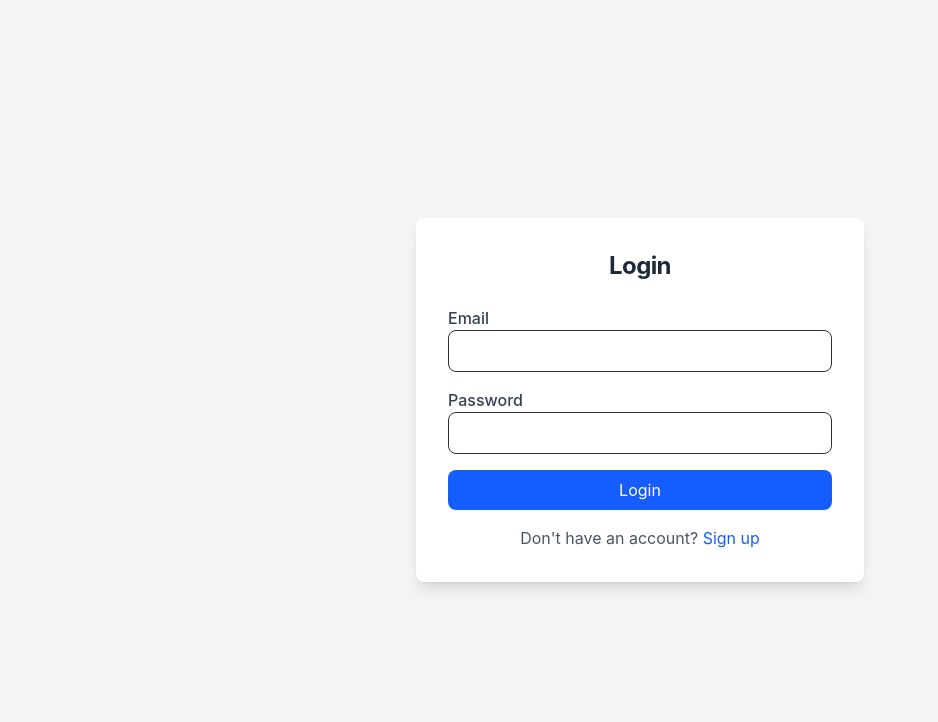
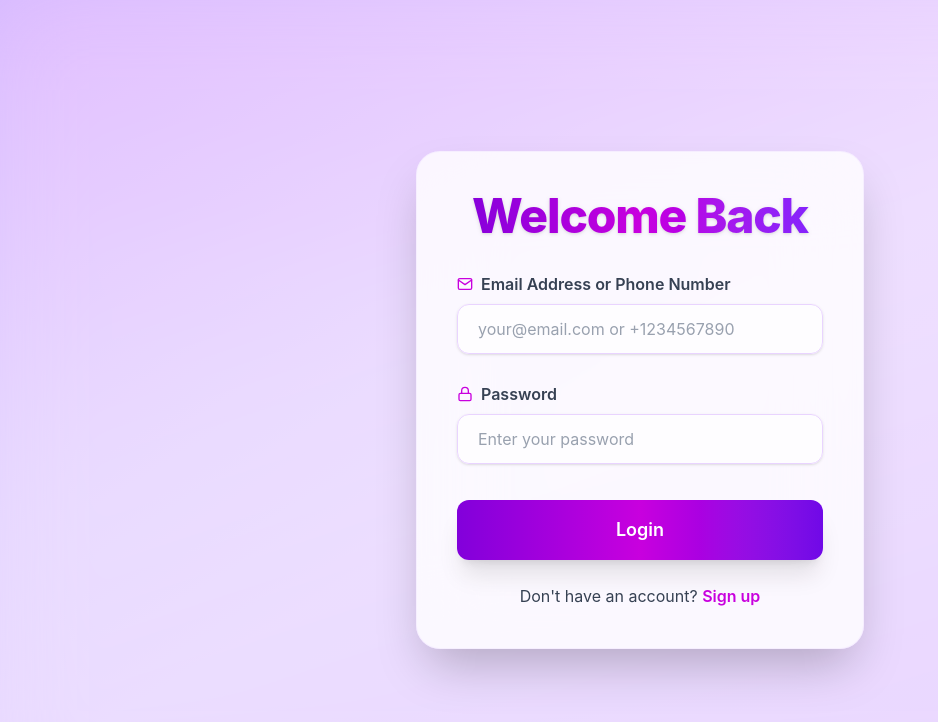
Before and after one commit to huzaifaquershi66/azadealfrontend, a React (Vite) app: page /login in a window 1280 px wide. Shown: the top 722 px of the page, without its empty margins (0-938 px from the left). Built offline with nearby package versions, Linux system fonts and the light colour scheme.

Commit message:
Update login.jsx

```diff
--- a/src/login.jsx
+++ b/src/login.jsx
@@ -4,6 +4,8 @@ import { useNavigate } from "react-router-dom";
 import axios from "axios";
 import { Formik, Form, Field, ErrorMessage } from "formik";
 import * as Yup from "yup";
+import { FiLock, FiMail } from "react-icons/fi";
+
 
 const LoginPage = () => {
   const navigate = useNavigate();
@@ -17,7 +19,7 @@ const LoginPage = () => {
   const handleLogin = async (values, { setSubmitting }) => {
     try {
       const response = await axios.post(
-        "https://casback-production.up.railway.app/users/login", // ✅ API URL fixed
+        "http://localhost:5000/users/login", // ✅ API URL fixed
         values,
         {
            withCredentials: true,
@@ -40,11 +42,18 @@ const LoginPage = () => {
   };
 
   return (
-    <div className="flex min-h-screen items-center justify-center bg-gray-100">
-      <div className="w-full max-w-md bg-white p-8 shadow-lg rounded-lg">
-        <h2 className="text-2xl font-bold cursor-pointer text-center text-gray-800 mb-6">Login</h2>
+    <div className="min-h-screen flex items-center justify-center bg-gradient-to-br from-violet-300 via-purple-200 to-fuchsia-200 relative overflow-hidden">
+      {/* Decorative gradient glow */}
+      <div className="absolute -inset-16 z-0 pointer-events-none">
+        <div className="w-full h-full rounded-[2.5rem] blur-3xl opacity-60 bg-gradient-to-br from-fuchsia-300 via-purple-100 to-violet-200 animate-gradient" />
+      </div>
+      {/* Glassmorphic Card */}
+      <div className="w-full max-w-md mx-auto p-10 rounded-3xl bg-white/80 shadow-2xl border border-purple-100/60 backdrop-blur-2xl relative z-10">
+        <h2 className="text-4xl md:text-5xl font-extrabold bg-gradient-to-r from-purple-700 via-fuchsia-600 to-violet-600 bg-clip-text text-transparent text-center font-jakarta tracking-tight drop-shadow mb-8 cursor-pointer select-none">
+          Welcome Back
+        </h2>
 
-        {error && <p className="text-red-500 text-center mb-4">{error}</p>}
+        {error && <p className="text-red-500 text-center mb-5 font-semibold font-inter">{error}</p>}
 
         <Formik
           initialValues={{ email: "", password: "" }}
@@ -52,30 +61,40 @@ const LoginPage = () => {
           onSubmit={handleLogin}
         >
           {({ isSubmitting }) => (
-            <Form className="space-y-4">
+            <Form className="space-y-7">
+              {/* Email */}
               <div>
-                <label className="block text-gray-700 font-medium">Email</label>
-                <Field
-                  type="email"
-                  name="email"
-                  className="w-full p-2 border rounded-lg focus:ring focus:ring-blue-400"
-                />
-                <ErrorMessage name="email" component="p" className="text-red-500 text-sm" />
-              </div>
-
+  <label className="flex items-center gap-2 text-gray-700 font-jakarta font-semibold mb-2 text-base">
+    <FiMail className="text-fuchsia-600" />
+    Email Address or Phone Number
+  </label>
+  <Field
+    name="contact"
+    autoComplete="username"
+    className="w-full px-5 py-3 rounded-xl border border-purple-200 focus:border-fuchsia-400 focus:ring-4 focus:ring-fuchsia-100/60 bg-white/70 placeholder-gray-400 text-gray-900 font-inter shadow transition-all duration-200 focus:shadow-fuchsia-200/30"
+    placeholder="your@email.com or +1234567890"
+  />
+  <ErrorMessage name="contact" component="p" className="text-red-500 text-xs mt-2 font-inter" />
+</div>
+              {/* Password */}
               <div>
-                <label className="block text-gray-700 font-medium">Password</label>
+                <label className="flex items-center gap-2 text-gray-700 font-jakarta font-semibold mb-2 text-base">
+                  <FiLock className="text-fuchsia-600" />
+                  Password
+                </label>
                 <Field
                   type="password"
                   name="password"
-                  className="w-full p-2 border rounded-lg focus:ring focus:ring-blue-400"
+                  autoComplete="current-password"
+                  className="w-full px-5 py-3 rounded-xl border border-purple-200 focus:border-fuchsia-400 focus:ring-4 focus:ring-fuchsia-100/60 bg-white/70 placeholder-gray-400 text-gray-900 font-inter shadow transition-all duration-200 focus:shadow-fuchsia-200/30"
+                  placeholder="Enter your password"
                 />
-                <ErrorMessage name="password" component="p" className="text-red-500 text-sm" />
+                <ErrorMessage name="password" component="p" className="text-red-500 text-xs mt-2 font-inter" />
               </div>
-
+              {/* Submit */}
               <button
                 type="submit"
-                className="w-full bg-blue-600 text-white py-2 rounded-lg hover:bg-blue-700 transition duration-200"
+                className="w-full py-4 px-6 mt-2 bg-gradient-to-r from-purple-700 via-fuchsia-600 to-violet-700 text-white font-jakarta font-semibold rounded-xl shadow-xl hover:shadow-fuchsia-500/20 hover:scale-[1.02] active:scale-95 transition-all duration-200 text-lg"
                 disabled={isSubmitting}
               >
                 {isSubmitting ? "Logging in..." : "Login"}
@@ -84,8 +103,14 @@ const LoginPage = () => {
           )}
         </Formik>
 
-        <p className="text-center text-gray-600 mt-4">
-          Don't have an account? <a href="/signup" className="text-blue-600 hover:underline">Sign up</a>
+        <p className="text-center text-gray-700 mt-6 font-inter">
+          Don&apos;t have an account?{" "}
+          <a
+            href="/signup"
+            className="text-fuchsia-600 hover:text-fuchsia-700 font-jakarta font-semibold transition-colors duration-200 hover:underline"
+          >
+            Sign up
+          </a>
         </p>
       </div>
     </div>
```
